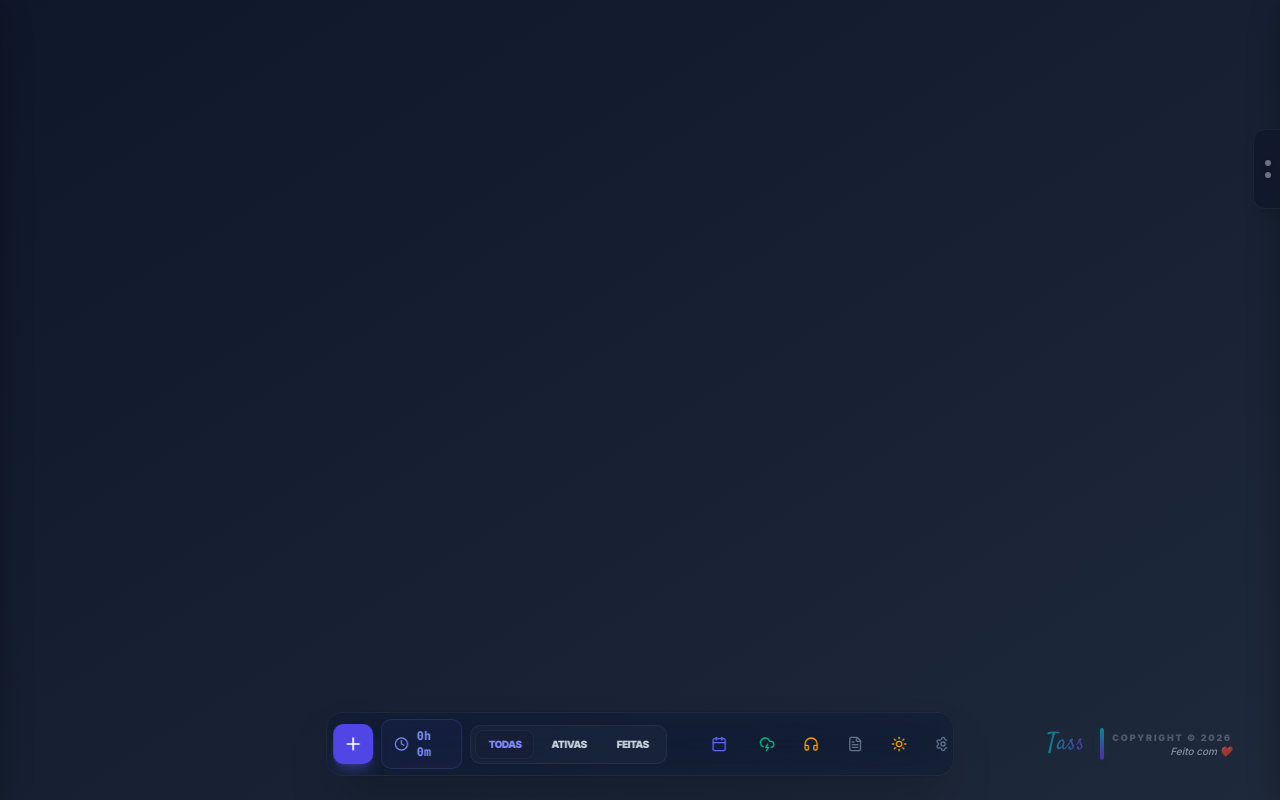
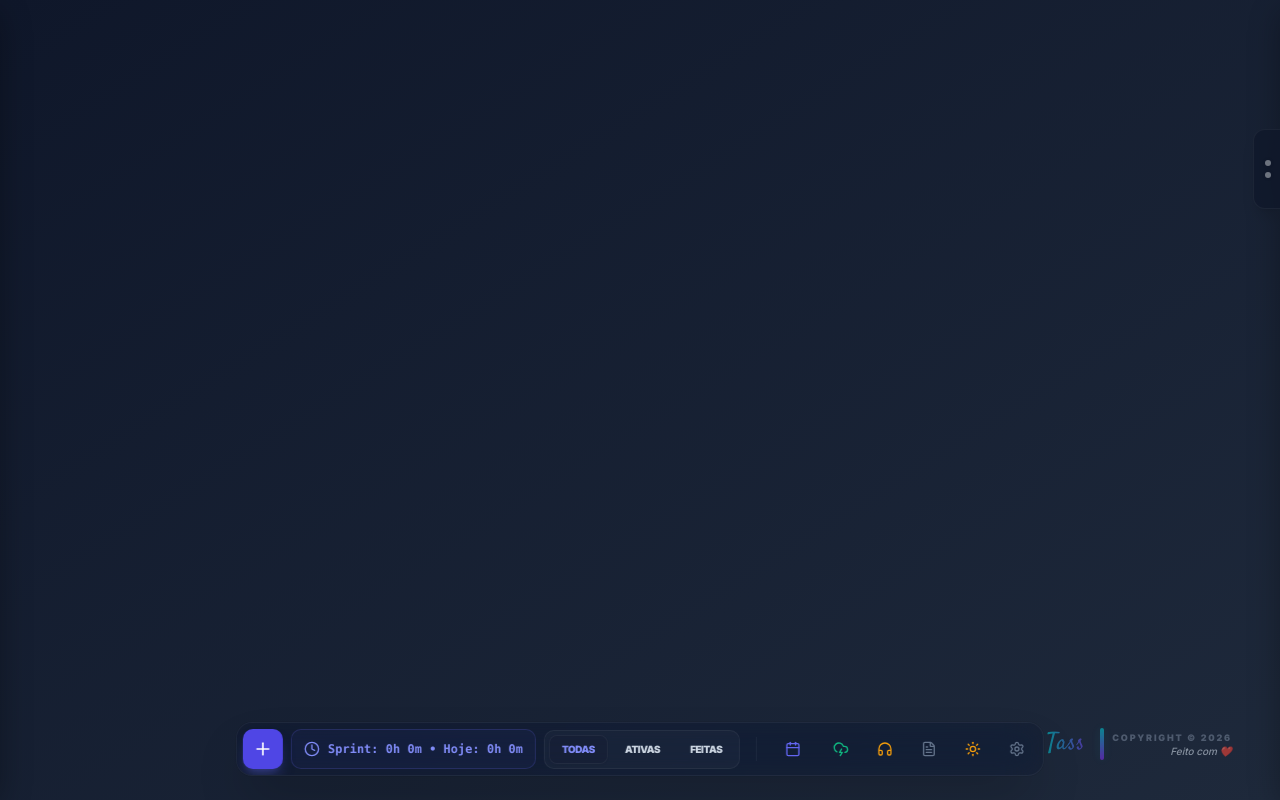
Before and after one commit to raf-rodrigo/TASS, a Vue app: page / in a window 1280 px wide. Both pictures are taken after a click on the button "ENTENDI". Built offline with nearby package versions, Linux system fonts and the light colour scheme.

Commit message:
style(dock): remove border dividers, integrate daily worked hours in timer, and align height with action buttons

```diff
--- a/src/components/GlobalDock.vue
+++ b/src/components/GlobalDock.vue
@@ -2,7 +2,7 @@
 import { ref, onMounted, onUnmounted, computed } from 'vue';
 import { useSwipe } from '@vueuse/core';
 import {
-  Plus, Calendar, Clock, RotateCcw, X,
+  Plus, Calendar, Clock, RotateCcw,
   Settings, Sun, Moon, Headphones, MoreHorizontal, CloudLightning, FileText, ChevronUp
 } from 'lucide-vue-next';
 import { useSettingsStore } from '../stores/settingsStore';
@@ -130,14 +130,13 @@ const dockRadius = computed(() => {
       <div
         v-if="isMobile"
         @click="isMobileDockOpen = false"
-        class="w-full flex justify-center py-1 cursor-pointer group -mt-2 mb-1 border-b border-app-border-light/10 pb-2"
+        class="w-full flex justify-center py-1 cursor-pointer group -mt-2 mb-1"
       >
         <div class="w-10 h-1 bg-slate-400/30 dark:bg-white/10 rounded-full group-hover:bg-indigo-500/50 transition-all"></div>
       </div>
 
       <!-- LINHA 1: Cabeçalho da Ilha / Ações Principais -->
-      <div class="flex items-center w-full md:w-auto" :class="{ 'justify-between': isMobile }">
-        <div class="flex items-center gap-2">
+      <div class="flex items-center w-full md:w-auto gap-2">
         <!-- Adicionar Tarefa -->
         <button
           @click.stop="emit('add-task')"
@@ -150,12 +149,12 @@ const dockRadius = computed(() => {
 
         <!-- Cronômetro (Sempre Visível) -->
         <div
-            class="dock-item !bg-indigo-500/5 !border-indigo-500/20 px-3 py-2 flex items-center gap-2"
-            data-tip="Tempo investido na Sprint"
+          class="dock-item !bg-indigo-500/5 !border-indigo-500/20 px-3 flex items-center gap-2 h-12 md:h-10 shrink-0"
+          data-tip="Tempo trabalhado (Sprint • Hoje)"
         >
           <Clock class="w-4 h-4 text-indigo-600 dark:text-indigo-400" :class="{ 'animate-pulse': timerStore.activeTask }" />
-            <span class="text-xs font-black font-mono text-indigo-600 dark:text-indigo-400">
-              {{ sprintStore.activeSprintTotalTime }}
+          <span class="text-xs font-black font-mono text-indigo-600 dark:text-indigo-400 whitespace-nowrap">
+            Sprint: {{ sprintStore.activeSprintTotalTime }} • Hoje: {{ timerStore.todayWorkedTimeFormatted }}
           </span>
         </div>
 
@@ -179,22 +178,11 @@ const dockRadius = computed(() => {
         </transition>
       </div>
 
-        <!-- Toggle Mobile Expansion (Fechar no mobile) -->
-        <button
-          v-if="isMobile"
-          @click.stop="isMobileDockOpen = false"
-          class="w-12 h-12 md:w-10 md:h-10 flex items-center justify-center text-red-500 hover:text-red-600 transition-colors ml-2"
-          data-tip="Fechar opções"
-        >
-          <X class="w-5 h-5" />
-        </button>
-      </div>
-
       <!-- SEÇÃO EXPANSÍVEL (Filtros e Utilidades) -->
       <div
         v-show="!isMobile || isMobileDockOpen"
         class="flex flex-col md:flex-row items-center gap-3 w-full md:w-auto overflow-hidden transition-all duration-300"
-        :class="{ 'mt-3 pt-3 border-t border-app-border-light': isMobile && isMobileDockOpen }"
+        :class="{ 'mt-3 pt-3': isMobile && isMobileDockOpen }"
       >
         <!-- Filtros -->
         <div
--- a/src/stores/timerStore.js
+++ b/src/stores/timerStore.js
@@ -164,6 +164,14 @@ export const useTimerStore = defineStore('timer', () => {
     }
   };
 
+  const todayWorkedTimeFormatted = computed(() => {
+    const today = getTodayDateString();
+    const totalMs = taskStore.tasks.reduce((acc, task) => {
+      return acc + (task.dailyLogs?.[today] || 0);
+    }, 0);
+    return formatMsToHMS(totalMs, true);
+  });
+
   return {
     activeTask,
     activeTaskTimeFormatted,
@@ -171,6 +179,7 @@ export const useTimerStore = defineStore('timer', () => {
     resetTaskTime,
     updateRunningTasks,
     autoSaveRunningTasks,
-    adjustTaskTime
+    adjustTaskTime,
+    todayWorkedTimeFormatted
   };
 });
```
Lines whose indentation alone changed are shown as unchanged.
